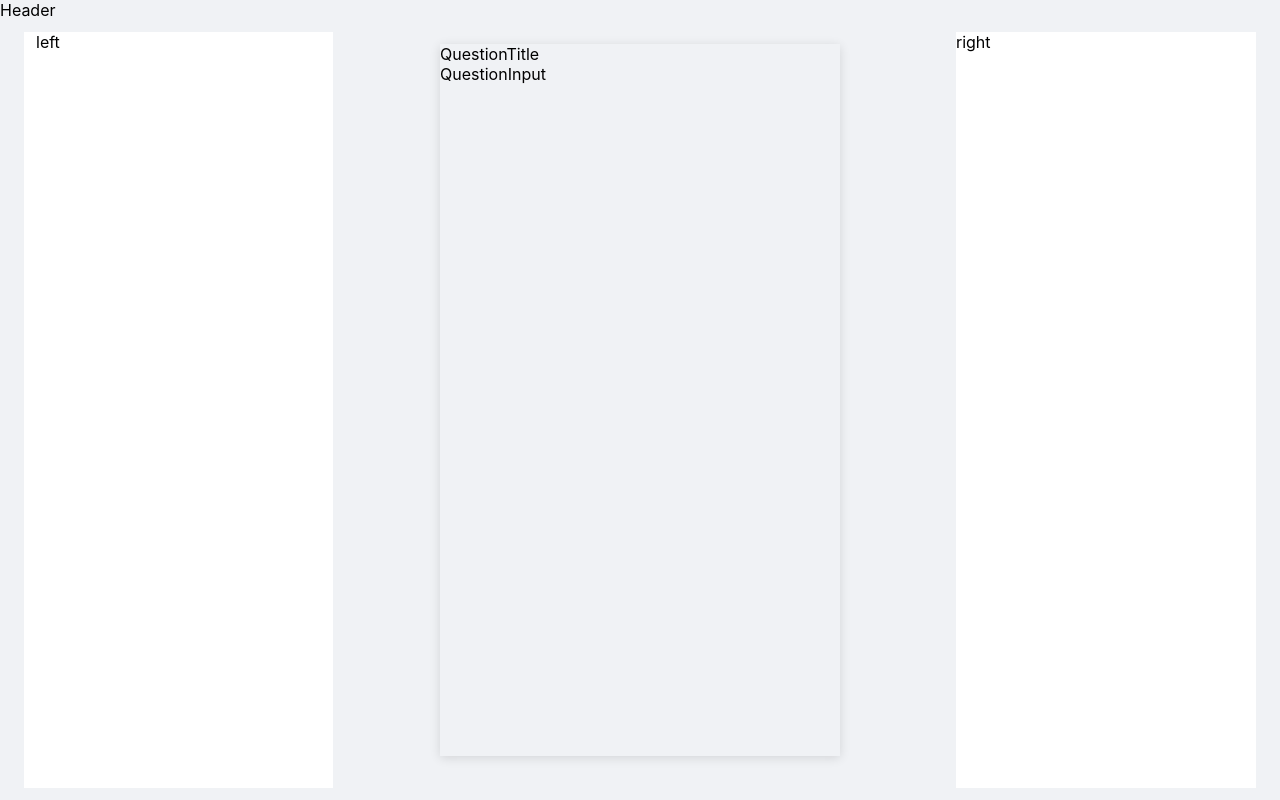
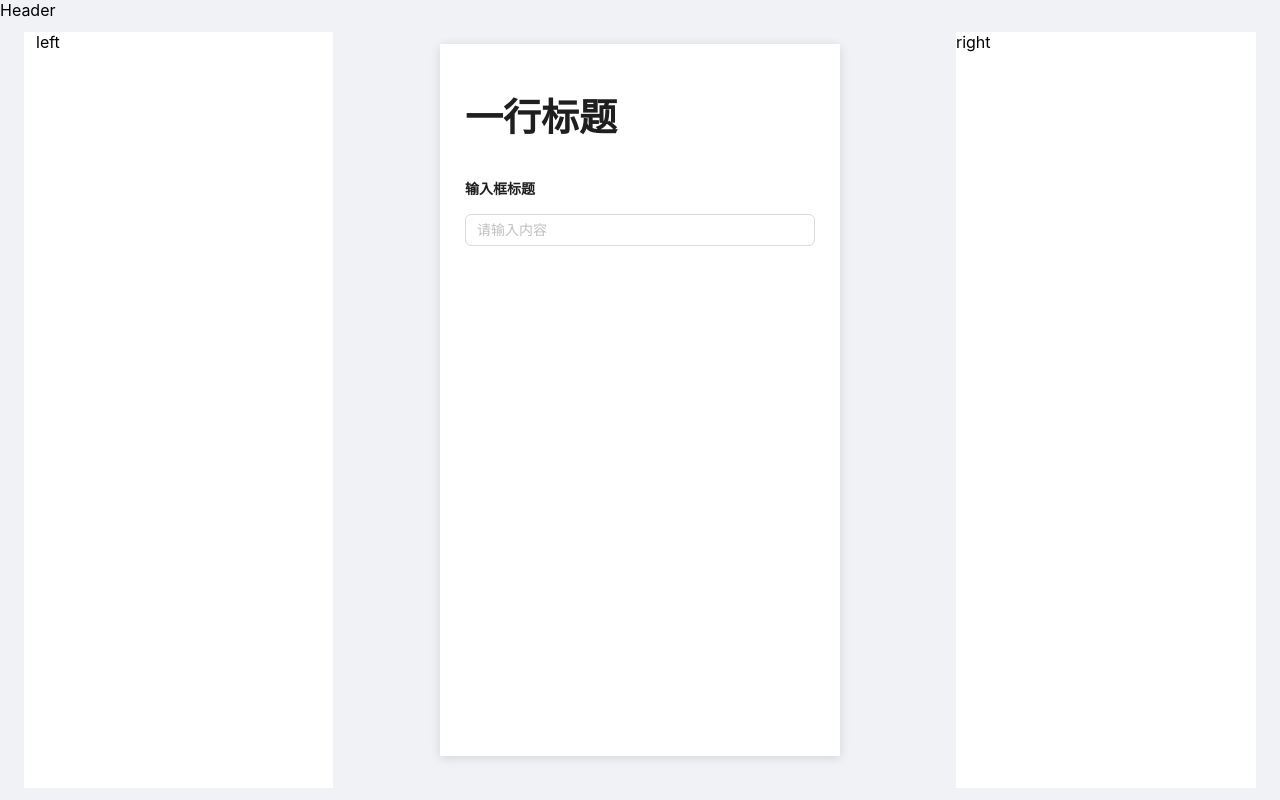
Before and after one commit to turtleSpirit/lowcode-poll, a React (Create React App) app: page /question/edit/2 in a window 1280 px wide. Built offline with nearby package versions, Linux system fonts and the light colour scheme.

Commit message:
feat: 继续开发编辑画布

```diff
--- a/package.json
+++ b/package.json
@@ -4,12 +4,14 @@
   "private": true,
   "dependencies": {
     "@ant-design/icons": "^5.5.1",
+    "@reduxjs/toolkit": "^2.5.1",
     "ahooks": "^3.8.1",
     "antd": "^5.21.6",
     "axios": "^1.7.9",
     "immer": "^10.1.1",
     "react": "^18.3.1",
     "react-dom": "^18.3.1",
+    "react-redux": "^9.2.0",
     "react-router-dom": "^6.27.0",
     "react-scripts": "5.0.1",
     "sass": "^1.80.5",
--- a/src/assets/styles/pages/question/EditCanvas.module.scss
+++ b/src/assets/styles/pages/question/EditCanvas.module.scss
@@ -0,0 +1,18 @@
+.canvas {
+    min-height: 100%;
+    background-color: #fff;
+    overflow: hidden;
+}
+.component-wrapper{
+    margin: 12px;
+    padding: 12px;
+    border: 1px solid #FFF;
+    border-radius: 3px;
+    &:hover{
+        border-color: #d9d9d9;
+    }
+}
+
+.component{
+    pointer-events: none;// 屏蔽鼠标行为
+}
--- a/src/components/QuestionComponents/QuestionInput.tsx
+++ /dev/null
@@ -1,6 +0,0 @@
-import React, { FC } from 'react';
-
-const QuestionInput: FC = () => {
-  return <div>QuestionInput</div>;
-};
-export default QuestionInput;
--- /dev/null
+++ b/src/components/QuestionComponents/QuestionInput/index.tsx
@@ -0,0 +1,21 @@
+import React, { FC } from 'react';
+import { Typography, Input } from 'antd';
+
+import { QuestionInputDefaultProps } from './interface';
+
+import type { QuestionInputProps } from './interface';
+
+const { Paragraph } = Typography;
+
+const QuestionInput: FC<QuestionInputProps> = props => {
+  const { title, placeholder } = { ...QuestionInputDefaultProps, ...props };
+  return (
+    <div>
+      <Paragraph strong>{title}</Paragraph>
+      <div>
+        <Input placeholder={placeholder}></Input>
+      </div>
+    </div>
+  );
+};
+export default QuestionInput;
--- /dev/null
+++ b/src/components/QuestionComponents/QuestionInput/interface.ts
@@ -0,0 +1,9 @@
+export interface QuestionInputProps {
+  title?: string;
+  placeholder?: string;
+}
+
+export const QuestionInputDefaultProps: QuestionInputProps = {
+  title: '输入框标题',
+  placeholder: '请输入内容',
+};
--- a/src/components/QuestionComponents/QuestionTitle.tsx
+++ /dev/null
@@ -1,6 +0,0 @@
-import React, { FC } from 'react';
-
-const QuestionTitle: FC = () => {
-  return <div>QuestionTitle</div>;
-};
-export default QuestionTitle;
--- /dev/null
+++ b/src/components/QuestionComponents/QuestionTitle/index.tsx
@@ -0,0 +1,17 @@
+import React, { FC } from 'react';
+import { Typography } from 'antd';
+
+import { QuestionTitleDefaultProps } from './interface';
+
+import type { QuestionTitleProps } from './interface';
+
+const { Title } = Typography;
+const QuestionTitle: FC<QuestionTitleProps> = props => {
+  const { text, level, isCenter } = { ...QuestionTitleDefaultProps, ...props };
+  return (
+    <Title level={level} style={{ textAlign: isCenter ? 'center' : 'start', marginBottom: 0 }}>
+      {text}
+    </Title>
+  );
+};
+export default QuestionTitle;
--- /dev/null
+++ b/src/components/QuestionComponents/QuestionTitle/interface.ts
@@ -0,0 +1,11 @@
+export interface QuestionTitleProps {
+  text?: string;
+  level?: 1 | 2 | 3 | 4 | 5;
+  isCenter?: boolean;
+}
+
+export const QuestionTitleDefaultProps: QuestionTitleProps = {
+  text: '一行标题',
+  level: 1,
+  isCenter: false,
+};
--- /dev/null
+++ b/src/constant/question.ts
@@ -0,0 +1,4 @@
+export const QuestionComponentsType = {
+  QuestionInput: 'QuestionInput',
+  QuestionTitle: 'QuestionTitle',
+};
--- a/src/pages/question/Edit/EditCanvas.tsx
+++ b/src/pages/question/Edit/EditCanvas.tsx
@@ -1,18 +1,20 @@
 import React, { FC } from 'react';
+
+import styles from '@/assets/styles/pages/question/EditCanvas.module.scss';
 
 import QuestionInput from '@/components/QuestionComponents/QuestionInput';
 import QuestionTitle from '@/components/QuestionComponents/QuestionTitle';
 
 const EditCanvas: FC = () => {
   return (
-    <div>
-      <div>
-        <div>
+    <div className={styles.canvas}>
+      <div className={styles['component-wrapper']}>
+        <div className={styles.component}>
           <QuestionTitle />
         </div>
       </div>
-      <div>
-        <div>
+      <div className={styles['component-wrapper']}>
+        <div className={styles.component}>
           <QuestionInput />
         </div>
       </div>
```
Also changed, not shown: src/data/question.ts (added, +35 -0 lines), 1 other file (tests, documents, lock files or other folders).
